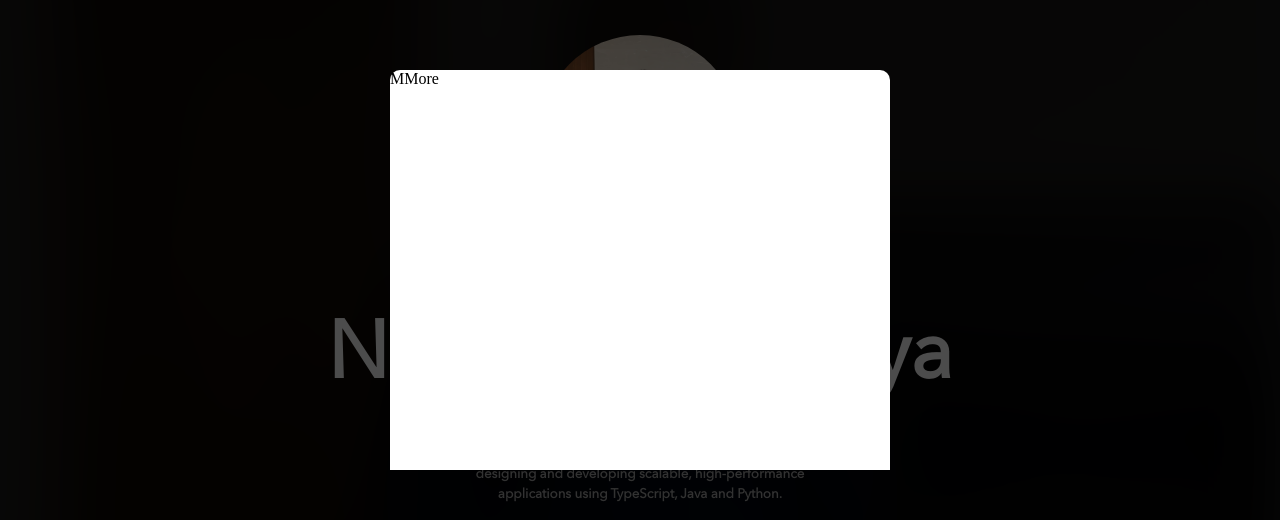
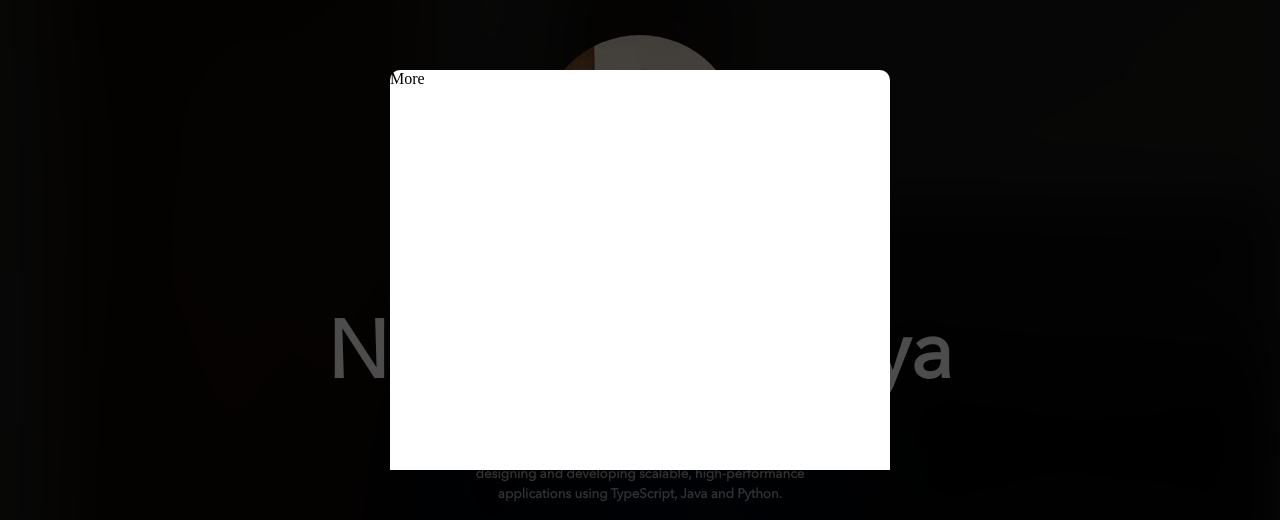
Before and after one commit to NnajiChimuanya/portfolio.me, a React (Create React App) app in the folder client/: page / in a window 1280 px wide. Both pictures are taken after a click on the element 50 px from the left and 30 px from the top of the page. Shown: the part 130-650 px from the top of the page. Built offline with nearby package versions, Linux system fonts and the light colour scheme.

Commit message:
Madde little changes to CSS code to fix some issues

```diff
--- a/client/src/components/Background/background.scss
+++ b/client/src/components/Background/background.scss
@@ -1,10 +1,10 @@
 .background {
-  height: 100%;
+  height: 100vh;
   width: 100%;
   z-index: -200;
 
   .backgroundImage {
-    height: 100%;
+    height: 100vh;
     background-image: url("../../../public/me.jpg");
     background-position: center;
     background-repeat: no-repeat;
--- a/client/src/components/More/More.tsx
+++ b/client/src/components/More/More.tsx
@@ -11,7 +11,7 @@ const More = () => {
   return (
     <div className="moreModalContainer">
       <div className="moreModalOverlay" onClick={handleShowMore}></div>
-      <div className="moreModal">MMore</div>
+      <div className="moreModal">More</div>
     </div>
   );
 };
--- a/client/src/styles/home.scss
+++ b/client/src/styles/home.scss
@@ -4,7 +4,7 @@
   .homePageContent {
     position: absolute;
     top: 0;
-    height: 100%;
+    height: 100vh;
     width: 100%;
     display: flex;
     flex-direction: column;
```
